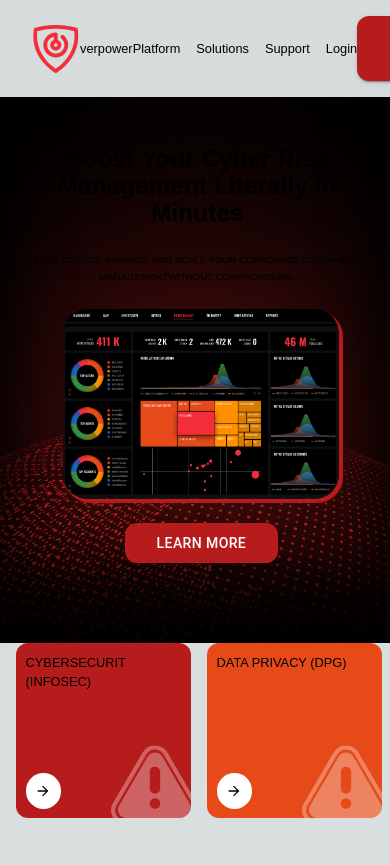
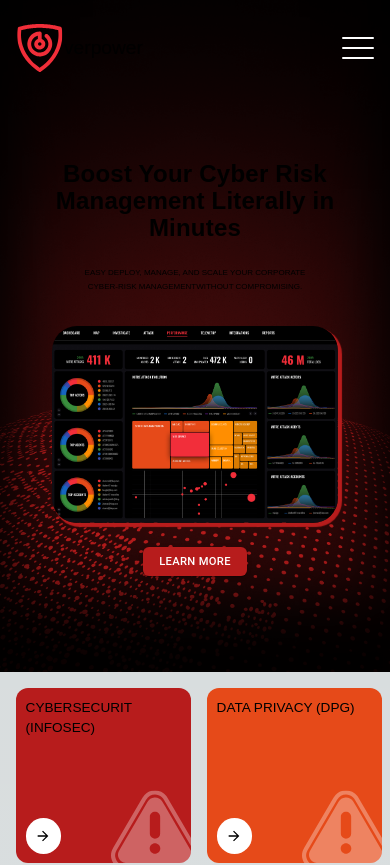
Before and after one commit to aizaz-react/fresh-next-app, a Next.js app: page / in a window 390 px wide. Shown: the top 865 px of the page. Built offline with nearby package versions, Linux system fonts and the light colour scheme.

Commit message:
main section responsive

```diff
--- a/src/components/Home/MainSection.js
+++ b/src/components/Home/MainSection.js
@@ -1,11 +1,8 @@
+import React from 'react';
 import { Box, Stack, Typography, styled, useMediaQuery } from '@mui/material';
-import React, { memo } from 'react';
 import { PrimaryButton } from '../core/styled/PrimaryButton';
-import Container from '../core/styled/Container';
-import { useTheme } from '@emotion/react';
 
 const MainSection = (props) => {
-  const theme = useTheme();
   const {
     title,
     description,
@@ -15,14 +12,17 @@ const MainSection = (props) => {
     direction,
     gap,
     textAlign,
-    desWidth,
-    titleWidth
+    titleWidth,
+    removePadding
   } = props;
   const matches = useMediaQuery('(max-width:768px)');
 
   return (
-    <Container>
-      <MainContent direction={direction} spacing={gap || 1} pt={'3rem'}>
+    <MainContent
+      direction={direction}
+      gap={gap || 1}
+      pt={removePadding ? '0rem' : '3rem'}
+    >
       <Stack
         direction={'column'}
         alignContent='center'
@@ -30,6 +30,7 @@ const MainSection = (props) => {
         sx={{ flex: 0.45 }}
       >
         <MainHeading
+          component={'h3'}
           sx={{
             textAlign: matches ? 'center' : textAlign,
             width: titleWidth || 'auto'
@@ -39,9 +40,9 @@ const MainSection = (props) => {
         </MainHeading>
         <MainDescription
           variant='display1'
+          component={'p'}
           sx={{
             textAlign: matches ? 'center' : textAlign,
-              width: desWidth || 'auto',
             alignSelf: textAlign
           }}
         >
@@ -57,7 +58,6 @@ const MainSection = (props) => {
       </Stack>
       {children}
     </MainContent>
-    </Container>
   );
 };
 
@@ -71,16 +71,15 @@ const MainDescription = styled(Typography)(({ theme }) => ({
   textTransform: 'uppercase',
 
   [theme.breakpoints.down('md')]: {
-    fontSize: '0.6rem'
+    width: '70%',
+    alignSelf: 'center'
   }
 }));
 const MainContent = styled(Stack)(({ theme }) => ({
   [theme.breakpoints.down('lg')]: {
     display: 'flex',
     flexDirection: 'column',
-    marginLeft: '0.3rem !important'
+    textAlign: 'center'
+    // margin: '.8rem'
   }
-  // [theme.breakpoints.down('md')]: {
-  //   marginLeft: '1rem'
-  // }
 }));
--- a/src/components/Home/TabCards.js
+++ b/src/components/Home/TabCards.js
@@ -44,11 +44,10 @@ const TabCards = () => {
             }}
           >
             {item.title.toUpperCase()}
-          </Typography>{' '}
+          </Typography>
           <Box
             sx={{
               backgroundColor: 'white',
-
               display: 'grid',
               placeItems: 'center',
               alignItems: 'center',
@@ -70,7 +69,7 @@ const TabCards = () => {
 
 export default TabCards;
 
-const TabBoxMain = styled(Box)(({ theme, selected }) => ({
+const TabBoxMain = styled(Box)(() => ({
   borderRadius: '12px',
   height: '175px',
   minWidth: '175px',
@@ -86,7 +85,6 @@ const TabBoxMain = styled(Box)(({ theme, selected }) => ({
 const IconWrapper = styled(Box)(({ theme }) => ({
   position: 'absolute',
   right: -8,
-
   bottom: -15,
   zIndex: 1
 }));
--- a/src/components/core/reusable/NavBar.jsx
+++ b/src/components/core/reusable/NavBar.jsx
@@ -1,33 +1,106 @@
 import Logo from '@/assets/custom/Logo';
-import { Stack, Typography, Box, styled } from '@mui/material';
+import {
+  Stack,
+  Typography,
+  Box,
+  styled,
+  useMediaQuery,
+  useTheme
+} from '@mui/material';
 import React, { useState } from 'react';
 import { PrimaryButton } from '../styled/PrimaryButton';
 import Container from '../styled/Container';
-import MenuIcon from '@mui/icons-material/Menu';
+import Link from 'next/link';
+
+const navlinks = [
+  { name: 'Platform', path: '', id: 1 },
+  { name: 'Solutions', path: '', id: 1 },
+  { name: 'Support', path: '', id: 1 },
+  { name: 'Login', path: '', id: 1 }
+];
+
 const NavBar = () => {
-  const [drawerOpen, setDrawerOpen] = useState(false);
-  const toggleDrawer = () => {
-    setDrawerOpen(!drawerOpen);
-  };
+  const { breakpoints } = useTheme();
+  const [open, setOpen] = useState(false);
+
+  const toggle = (e) => setOpen(e.target.checked);
+
+  const matches = useMediaQuery(breakpoints.between('sm', 'md'));
+
   return (
-    <Container>
-      <StackRow justifyContent={'space-between'} padding={2}>
+    <Container
+      sx={{
+        [breakpoints.down('md')]: {
+          bgcolor: open && '#191919'
+        }
+      }}
+    >
+      <StackRow justifyContent={'space-between'} py={1}>
         <StackRow>
-          <Logo size={'3rem'} />
+          <Logo size={matches ? '1.8rem' : '3rem'} />
           <Typography variant='display1' sx={{ fontSize: '1.2rem' }}>
             verpower
           </Typography>
         </StackRow>
-        <StackRow gap={'1rem'}>
-          {['Platform', 'Solutions', 'Support', 'Login'].map((name, index) => (
+        {/* desktop layout */}
+        <StackRow
+          sx={{
+            [breakpoints.down('md')]: {
+              display: 'none'
+            }
+          }}
+          gap={'1rem'}
+        >
+          {navlinks.map(({ name }, index) => (
             <NavLink variant='display1' key={index}>
               {name}
             </NavLink>
           ))}
         </StackRow>
-        <Box>
+        <Box
+          sx={{
+            [breakpoints.down('md')]: {
+              display: 'none'
+            }
+          }}
+        >
           <PrimaryButton variant='contained'>Request Demo</PrimaryButton>
         </Box>
+        {/* mobile layout */}
+        <Label component={'label'} htmlFor='check'>
+          <Input
+            type='checkbox'
+            id='check'
+            value={open}
+            checked={open}
+            onChange={toggle}
+          />
+          <Box component={'span'} />
+          <Box component={'span'} />
+          <Box component={'span'} />
+          <DropDown component={'div'} open={open}>
+            <UlBox component={'ul'}>
+              {navlinks.map(({ name, path, id }, idx) => (
+                <StyledLink component={'li'} key={idx}>
+                  <Link key={id} href={`/${path}`}>
+                    {name}
+                  </Link>
+                </StyledLink>
+              ))}
+            </UlBox>
+            <PrimaryButton
+              sx={{
+                mt: 1,
+                '& span': {
+                  display: 'none'
+                }
+              }}
+              variant='contained'
+            >
+              Request Demo
+            </PrimaryButton>
+          </DropDown>
+        </Label>
       </StackRow>
     </Container>
   );
@@ -35,7 +108,7 @@ const NavBar = () => {
 
 export default NavBar;
 
-const StackRow = styled(Stack)(() => ({
+const StackRow = styled(Stack)(({ open }) => ({
   flexDirection: 'row',
   alignItems: 'center'
 }));
@@ -44,3 +117,101 @@ const NavLink = styled(Typography)(() => ({
   fontSize: '1.2rem',
   fontWeight: 500
 }));
+
+const Input = styled('input')((theme) => ({
+  display: 'none'
+}));
+
+const Label = styled(Typography)(({ theme }) => ({
+  display: 'flex',
+  flexDirection: ' column',
+  width: '2rem',
+  cursor: 'pointer',
+  '& span': {
+    background: '#fff',
+    borderRadius: '10px',
+    height: '2px',
+    margin: '0.25rem 0',
+    transition: '0.4s cubic-bezier(0.68, -0.6, 0.32, 1.6)'
+  },
+  '& span:nth-of-type(1)': {
+    width: '100%'
+  },
+  '& span:nth-of-type(2)': {
+    width: '100%'
+  },
+  '& span:nth-of-type(3)': {
+    width: '100%'
+  },
+  '& #check:checked ~ span:nth-of-type(1)': {
+    transformOrigin: 'bottom',
+    transform: 'rotatez(45deg) translate(0.25rem, 0.063rem)',
+    width: '50%'
+  },
+  '& #check:checked ~ span:nth-of-type(2)': {
+    transformOrigin: 'top',
+    transform: 'rotatez(-45deg)'
+  },
+  '& #check:checked ~ span:nth-of-type(3)': {
+    transformOrigin: 'bottom',
+    width: '55%',
+    transform: 'translate(0.75rem, -0.375rem) rotatez(45deg)'
+  },
+  [theme.breakpoints.up('md')]: {
+    display: 'none'
+  }
+}));
+
+const DropDown = styled(Box)(({ theme, open }) => ({
+  display: 'flex',
+  flexDirection: 'column',
+  alignItems: 'center',
+  position: 'absolute',
+  left: 0,
+  right: 0,
+  top: '2.8rem',
+  height: '0px',
+  overflow: 'hidden',
+  transition: 'height 0.15s ease-out',
+  backgroundColor: '#191919',
+  zIndex: 1,
+  ...(open && {
+    height: '14.5rem',
+    transition: 'height 0.5s ease-in',
+    backgroundColor: '#191919',
+    paddingBottom: '1rem',
+    [theme.breakpoints.down('sm')]: {
+      height: '13.5rem',
+      top: '4rem'
+    }
+  })
+}));
+
+const UlBox = styled(Box)(({ theme }) => ({
+  flex: 1,
+  display: 'flex',
+  flexDirection: 'column',
+  alignItems: 'center',
+  justifyContent: 'flex-end',
+  gap: '1rem',
+  listStyleType: 'none',
+  '& a': {
+    color: '#fff',
+    textDecoration: 'none'
+  },
+  '& .active': {
+    color: theme.palette.primary.main,
+    textDecoration: 'none'
+  },
+  'a:hover': {
+    color: theme.palette.primary.main
+  }
+}));
+
+const StyledLink = styled(Typography)(({ theme }) => ({
+  ...theme.typography.display1,
+  fontSize: '1.2rem',
+  [theme.breakpoints.down('sm')]: {
+    fontSize: '1rem'
+  }
+}));
--- a/src/components/core/styled/Container.jsx
+++ b/src/components/core/styled/Container.jsx
@@ -1,7 +1,9 @@
-import { Container, styled } from '@mui/material';
+import { Box, Container, styled } from '@mui/material';
 
-const StyledContainer = styled(Container)(() => ({
-  maxWidth: '1200px'
+const StyledContainer = styled(Box)(() => ({
+  maxWidth: '1200px',
+  margin: '0 auto',
+  padding: '1rem'
 }));
 
 export default StyledContainer;
--- a/src/components/core/styled/PrimaryButton.jsx
+++ b/src/components/core/styled/PrimaryButton.jsx
@@ -1,7 +1,11 @@
 import { Button, styled } from '@mui/material';
 
-export const PrimaryButton = styled(Button)(({ border }) => ({
+export const PrimaryButton = styled(Button)(({ theme }) => ({
   borderRadius: '12px',
-  border: `1px solid ${border}`,
-  padding: '.5rem 2rem'
+  padding: '.5rem 2rem',
+  [theme.breakpoints.down('sm')]: {
+    padding: '.3rem 1rem',
+    fontSize: '.7rem',
+    borderRadius: '6px'
+  }
 }));
--- a/src/components/core/styled/Tabs.jsx
+++ b/src/components/core/styled/Tabs.jsx
@@ -1,4 +1,4 @@
-import { Tab, Tabs, tabsClasses } from '@mui/material';
+import { Tab, Tabs, styled, tabsClasses } from '@mui/material';
 import React from 'react';
 
 const StyledTabs = ({ tabList, value, onChange }) => {
@@ -23,7 +23,7 @@ const StyledTabs = ({ tabList, value, onChange }) => {
       }}
     >
       {tabList.map((tab, index) => (
-        <Tab
+        <StyledTab
           key={index}
           label={tab.name}
           value={tab.name}
@@ -35,3 +35,13 @@ const StyledTabs = ({ tabList, value, onChange }) => {
 };
 
 export default StyledTabs;
+
+const StyledTab = styled(Tab)(({ theme }) => ({
+  ...theme.typography.display1,
+  [theme.breakpoints.down('md')]: {
+    fontSize: '1rem'
+  },
+  [theme.breakpoints.down('sm')]: {
+    fontSize: '.8rem'
+  }
+}));
--- a/src/helper/themehelper.js
+++ b/src/helper/themehelper.js
@@ -6,14 +6,9 @@ const { breakpoints } = createTheme();
 export const darkTheme = createTheme({
   breakpoints: {
     values: {
-      // smLaptop: 768,
-      // mdLaptop: 1024,
-      // lgLaptop: 1440,
-      // xlLaptop: 1920,
-      // sxlLaptop: 2722,
       xs: 320,
       sm: 475,
-      md: 768,
+      md: 769,
       lg: 1024
     }
   },
@@ -73,8 +68,7 @@ export const darkTheme = createTheme({
       fontWeight: 400,
       fontSize: '.9rem',
       lineHeight: '1.5em',
-
-      [breakpoints.down('sm')]: {
+      [breakpoints.down('xs')]: {
         fontSize: '.8rem'
       }
     },
@@ -92,8 +86,8 @@ export const darkTheme = createTheme({
         fontSize: '.7rem',
         lineHeight: '1.2em'
       },
-      [breakpoints.down('md')]: {
-        fontSize: '.7rem',
+      [breakpoints.between('sm', 'md')]: {
+        fontSize: '1rem',
         lineHeight: '1.3em'
       },
       [breakpoints.down('sm')]: {
@@ -119,6 +113,10 @@ export const darkTheme = createTheme({
       [breakpoints.down('lg')]: {
         fontSize: '3.5rem',
         lineHeight: '3.7rem'
+      },
+      [breakpoints.up('lg')]: {
+        fontSize: '4rem',
+        lineHeight: '4rem'
       },
       [breakpoints.down('md')]: {
         fontSize: '2.9rem',
--- a/src/pages/index.js
+++ b/src/pages/index.js
@@ -8,7 +8,7 @@ import { complextablist } from '@/components/core/constants';
 import { useState } from 'react';
 import Counters from '@/components/Counters';
 import TeamCard from '@/components/Home/TeamCard';
-import StyledContainer from '@/components/core/styled/Container';
+import Container from '@/components/core/styled/Container';
 import ControlledAccordions from '@/components/Home/Accordian';
 import OverPowerTeam from '@/components/Home/OverPowerTeam';
 import FlashHuntPlateform from '@/components/Home/FlashHuntPlateform';
@@ -20,15 +20,14 @@ export default function Home() {
 
   const matches = useMediaQuery('(max-width:768px)');
 
-  console.log(matches);
-
   const handleChange = (_, newValue) => {
     setValue(newValue);
   };
   return (
     <>
+      <BackgroundLayout sx={{ paddingBottom: '5rem' }}>
         <NavBar />
-      <BackgroundLayout sx={{ paddingBottom: '5rem' }}>
+        <Container>
           <MainSection
             direction={'row'}
             title={'Boost Your Cyber Risk Management Literally in Minutes'}
@@ -60,8 +59,10 @@ export default function Home() {
               </Box>
             </Box>
           </MainSection>
+        </Container>
       </BackgroundLayout>
       <TabCards />
+      <Container>
         <MainSection
           direction={'row-reverse'}
           gap={5}
@@ -113,11 +114,9 @@ export default function Home() {
             />
           </Box>
         </MainSection>
-
         <MainSection
           direction={'column'}
           textAlign={'center'}
-        desWidth='70%'
           title={'Simplify the Complex with our World-Class Support'}
           description={`In just a few click, purchase, provision, and enable
           comprehensive cyber risk management on-prem, in
@@ -143,6 +142,7 @@ export default function Home() {
             <MainSection
               direction={'row'}
               gap={5}
+              removePadding
               title={'Turnkey Vendor Management'}
               description={` Maximize risk mitigation and minimize operational
               impact by leveraging our team to contact, collect,
@@ -205,7 +205,9 @@ export default function Home() {
         >
           <TeamCard />
         </MainSection>
+      </Container>
       <Box sx={{ bgcolor: 'primary.main', pb: '3rem' }}>
+        <Container>
           <MainSection
             direction={'row'}
             gap={5}
@@ -235,8 +237,9 @@ export default function Home() {
               />
             </Box>
           </MainSection>
+        </Container>
       </Box>
-
+      <Container>
         <MainSection
           direction={'column'}
           textAlign={'center'}
@@ -246,8 +249,9 @@ export default function Home() {
         >
           <FlashHuntPlateform />
         </MainSection>
+      </Container>
 
-      <StyledContainer
+      <Container
         sx={{
           padding: '1rem 10rem',
           [theme.breakpoints.down('lg')]: {
@@ -268,7 +272,8 @@ export default function Home() {
           alt='hello'
           width={'100%'}
         />
-      </StyledContainer>
+      </Container>
+      <Container>
         <MainSection
           direction={'column'}
           textAlign={'center'}
@@ -298,6 +303,7 @@ export default function Home() {
             width={'100%'}
           />
         </MainSection>
+      </Container>
 
       <Footer />
     </>
```
Also changed, not shown: 2 other files (tests, documents, lock files or other folders). Lines whose indentation alone changed are shown as unchanged.
